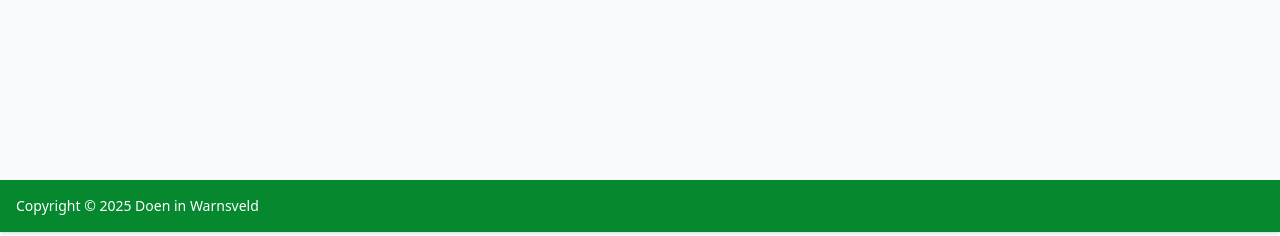
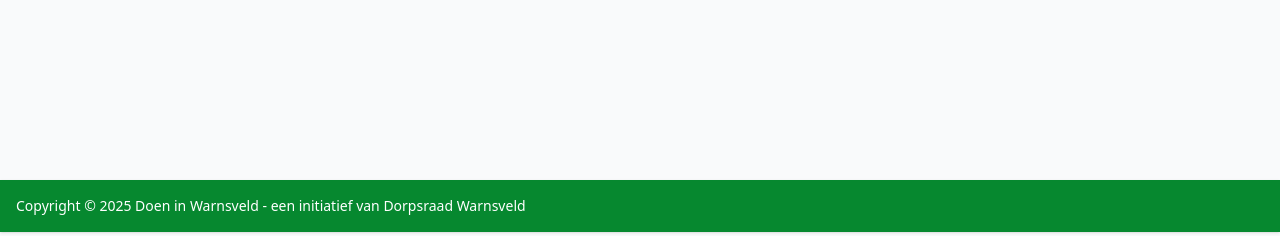
Before and after one commit to berendsendevelopment/doeninwarnsveld, a Flask app: page /activities in a window 1280 px wide. Shown: the part 564-800 px from the top of the page. Run offline with Flask 3, Linux system fonts and the light colour scheme; a user stored in the database is signed in; data that the repository does not hold is empty; some libraries are stand-ins or nearby versions.

Commit message:
Update base.html

```diff
--- a/templates/base.html
+++ b/templates/base.html
@@ -65,6 +65,6 @@
         {% block content %}{% endblock %}
 
     </main>
-    <div class="bg-thema shadow p-4 flex justify-between"><p class="text-white text-sm">Copyright © 2025 Doen in Warnsveld</p></div>
+    <div class="bg-thema shadow p-4 flex justify-between"><p class="text-white text-sm">Copyright © 2025 Doen in Warnsveld - een initiatief van Dorpsraad Warnsveld</p></div>
 </body>
 </html>
```
